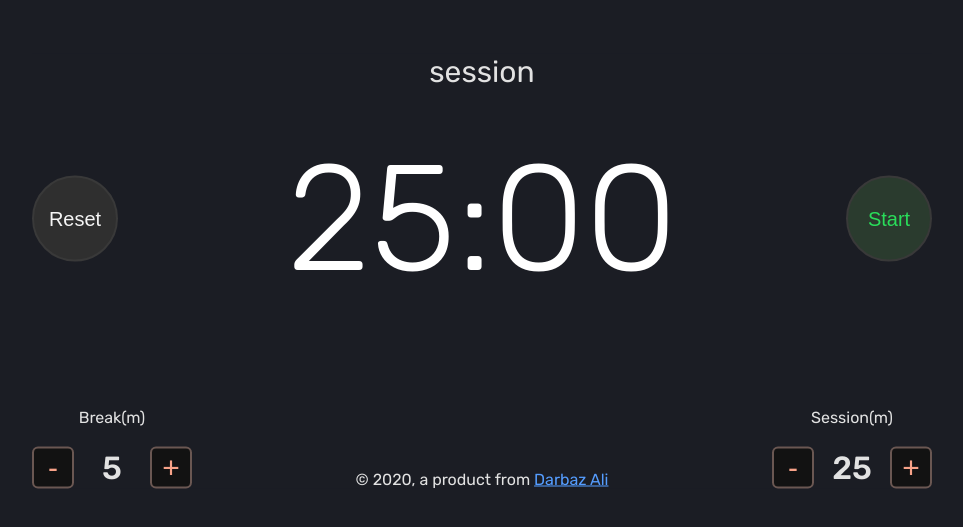
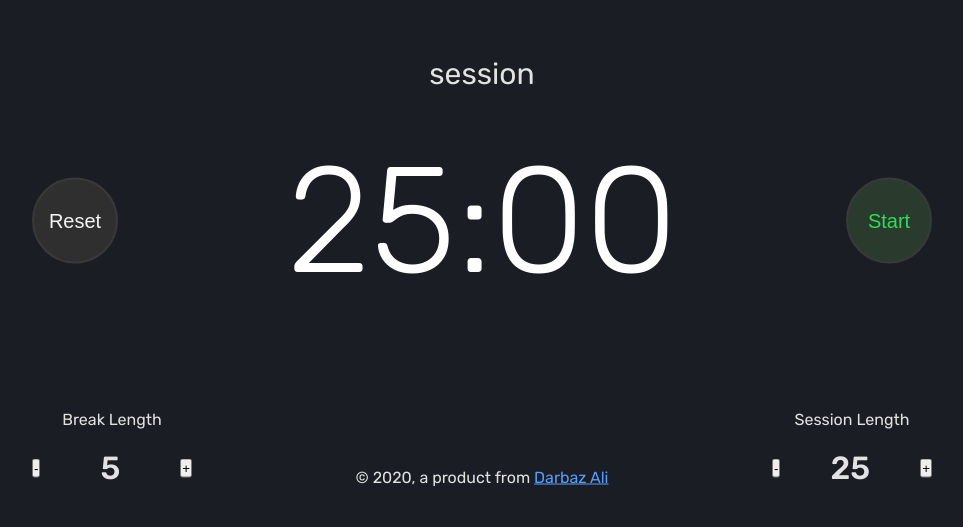
Before and after one commit to darbazali/pomodoro-clock, a React (Vite) app: page / in a window 1280 px wide. Shown: the part 129-656 px from the top of the page, without its empty margins (158-1121 px from the left). Built offline with nearby package versions, Linux system fonts and the light colour scheme.

Commit message:
update README

```diff
--- a/src/App.js
+++ b/src/App.js
@@ -2,61 +2,11 @@
 import React, { useState, useEffect, useRef } from "react";
 import { render } from "react-dom";
 
-// import BreakController from "./components/BreakController";
-// import SessionController from "./components/SessionController";
-// import Timer from "./components/Timer";
-// import Audio from "./components/Audio";
+import BreakController from "./components/BreakController";
+import SessionController from "./components/SessionController";
+import Audio from "./components/Audio";
 
-const BreakController = ({ breakDEC, breakINC, _break }) => {
-  return (
-    <div id="break-label">
-      <div className="control-name">
-        <p>Break(m)</p>
-      </div>
 
-      <div className="controls">
-        <button id="break-decrement" onClick={breakDEC} className="btn">
-          -
-        </button>
-        <span id="break-length">{_break}</span>
-        <button id="break-increment" onClick={breakINC} className="btn">
-          +
-        </button>
-      </div>
-    </div>
-  );
-};
-
-const SessionController = ({ session, sessionINC, sessionDEC }) => {
-  return (
-    <div id="session-label">
-      <div className="control-name">
-        <p>Session(m)</p>
-      </div>
-
-      <div className="controls">
-        <button id="session-decrement" onClick={sessionDEC} className="btn">
-          -
-        </button>
-        <span id="session-length">{session}</span>
-        <button id="session-increment" onClick={sessionINC} className="btn">
-          +
-        </button>
-      </div>
-    </div>
-  );
-};
-
-const Audio = ({ audio }) => {
-  return (
-    <audio
-      id="beep"
-      preload="auto"
-      src="https://raw.githubusercontent.com/freeCodeCamp/cdn/master/build/testable-projects-fcc/audio/BeepSound.wav"
-      ref={audio}
-    />
-  );
-};
 
 const App = () => {
   /*====================================
```
Also changed, not shown: src/banner.png (added), 1 other file (tests, documents, lock files or other folders).
